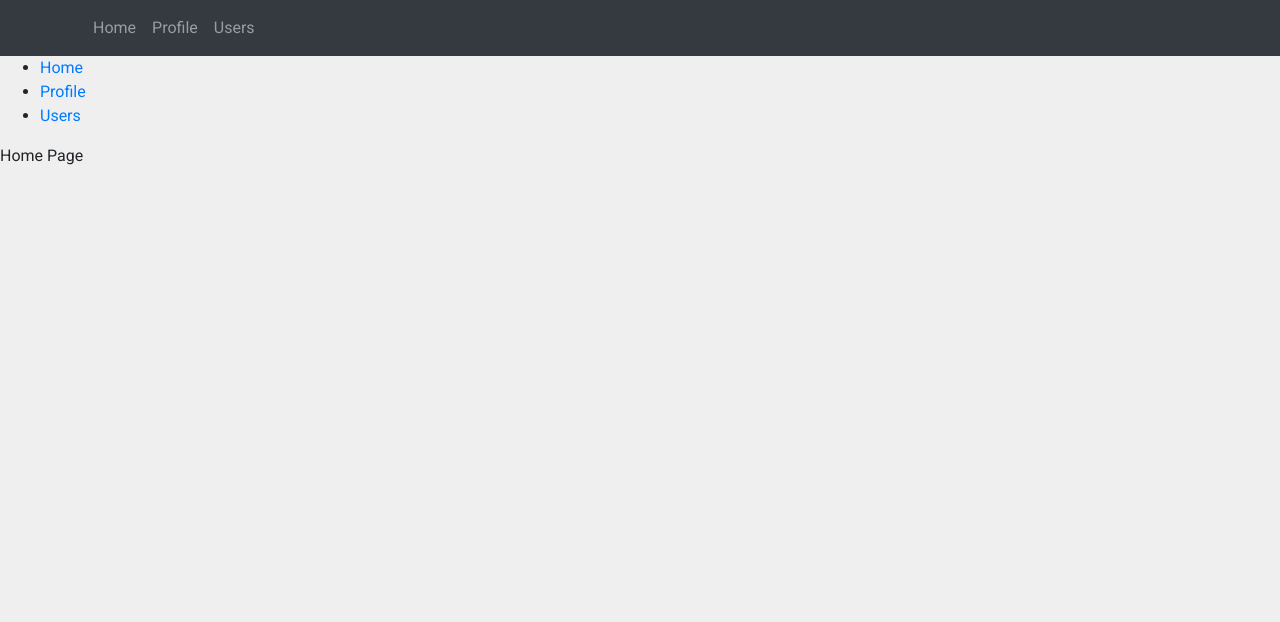
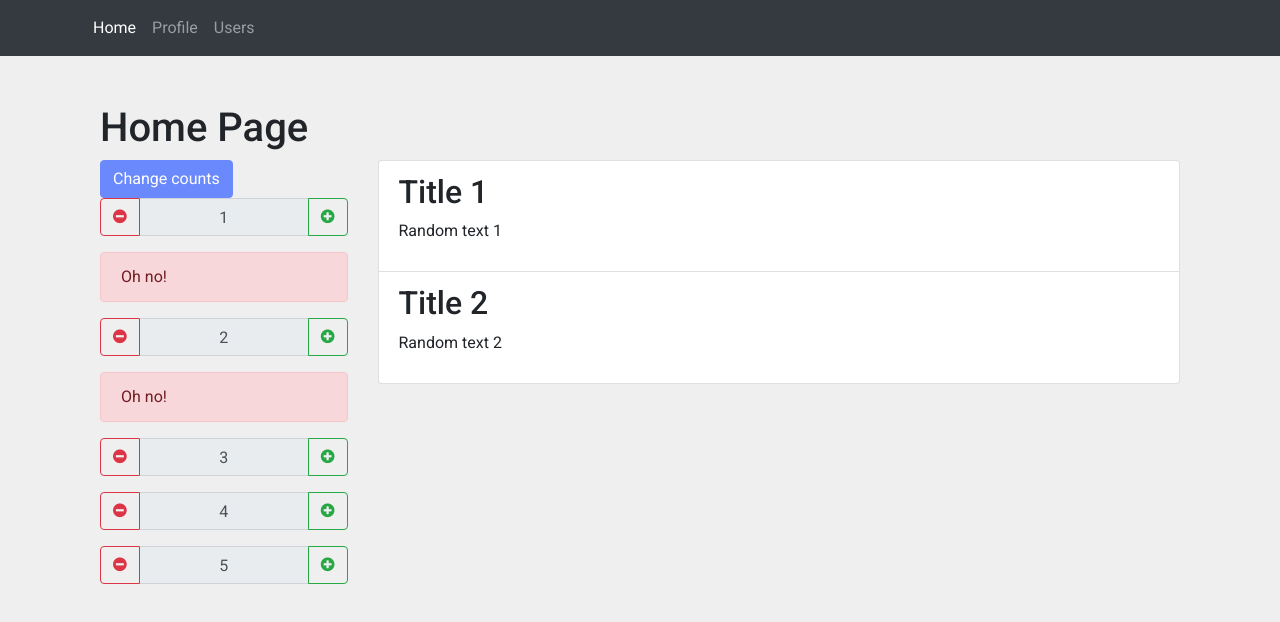
Before and after one commit to koko1313/react-spa-2020, a React (Create React App) app: page / in a window 1280 px wide. Shown: the top 622 px of the page. Built offline with nearby package versions, Linux system fonts and the light colour scheme.

Commit message:
added more components

```diff
--- a/src/App.js
+++ b/src/App.js
@@ -2,48 +2,49 @@ import React from 'react';
 import {
   BrowserRouter as Router,
   Switch,
-  Route,
-  Link
+  Route
 } from "react-router-dom";
 
 import Home from './pages/Home';
 import Profile from './pages/Profile';
 import Users from './pages/Users';
 import Navbar from './components/Navbar';
+import FunctionalComponent from './components/FunctionalComponent';
+
+const Layout = (props) => {
+  return (
+    <>
+      <Navbar />
+      <div className="container mt-5">
+        {props.children}
+      </div>
+    </>
+  );
+}
 
 function App() {
   return (
     <Router>
-      <Navbar />
-      <div>
-        <nav>
-          <ul>
-            <li>
-              <Link to="/">Home</Link>
-            </li>
-            <li>
-              <Link to="/profile">Profile</Link>
-            </li>
-            <li>
-              <Link to="/users">Users</Link>
-            </li>
-          </ul>
-        </nav>
+      {/* <FunctionalComponent count={1} step={2} />
+      <FunctionalComponent count={7} step={1} /> */}
 
-        {/* A <Switch> looks through its children <Route>s and
-            renders the first one that matches the current URL. */}
       <Switch>
         <Route path="/" exact>
+          <Layout>
             <Home />
+          </Layout>
         </Route>
         <Route path="/profile" exact>
+          <Layout>
             <Profile />
+          </Layout>
         </Route>
         <Route path="/users" exact>
+          <Layout>
             <Users />
+          </Layout>
         </Route>
       </Switch>
-      </div>
     </Router>
   );
 }
--- /dev/null
+++ b/src/components/FunctionalComponent.js
@@ -0,0 +1,35 @@
+import React, {useState, useEffect} from 'react';
+
+// силно препоръчително е да използваме Functional components, а не Class components
+const FunctionalComponent = (props) => {
+
+    // целта е компонента да разчита само на това, което получава от props, да няма вътре декларирани нови променливи и т.н.
+    // class компонентите се използват само когато искаме да наследяваме някакви базови компоненти
+    // https://reactjs.org/docs/typechecking-with-proptypes.html - деклариране на тип на параметър и дали е задължително, другия вариант е да използваме typescript (това е по-добрия вариант)
+
+    // деклариране на state във functional component, това се нарича hooks
+    // count - променлива, с начална стойност props.count
+    // setCount - функцията, която ще го модифицира
+    const [count, setCount] = useState(props.count);
+
+    useEffect(() => {
+        // извиква се само веднъж, когато се зареди компонента
+        console.log("mounted");
+
+        // извиква се само веднъж, когато се unmount-не компонента
+        return () => {
+            console.log("unmount");
+        }
+    }, []);
+
+    return (
+        <div>
+            <div>{count}</div>
+            <button onClick={() => {setCount(count + props.step)}} className="btn btn-primary">Increment</button>
+            <button onClick={() => {setCount(count - props.step)}} className="btn btn-primary">Decrement</button>
+        </div>
+    );
+
+}
+
+export default FunctionalComponent;
--- a/src/components/Navbar.js
+++ b/src/components/Navbar.js
@@ -7,6 +7,9 @@ import {
   NavItem,
   NavLink,
 } from 'reactstrap';
+
+// за да не ни се презарежда страницата
+import {NavLink as RRNavLink} from 'react-router-dom';
 
 const HeaderNavbar = (props) => {
   const [isOpen, setIsOpen] = useState(false);
@@ -20,13 +23,13 @@ const HeaderNavbar = (props) => {
             <Collapse isOpen={isOpen} navbar>
             <Nav className="mr-auto" navbar>
                 <NavItem>
-                    <NavLink href="/">Home</NavLink>
+                    <NavLink tag={RRNavLink} exact to="/" activeClassName="active">Home</NavLink>
                 </NavItem>
                 <NavItem>
-                    <NavLink href="/profile">Profile</NavLink>
+                    <NavLink tag={RRNavLink} exact to="/profile" activeClassName="active">Profile</NavLink>
                 </NavItem>
                 <NavItem>
-                    <NavLink href="/users">Users</NavLink>
+                    <NavLink tag={RRNavLink} to="/users" activeClassName="active">Users</NavLink>
                 </NavItem>
             </Nav>
             </Collapse>
--- /dev/null
+++ b/src/components/QuantityInput.js
@@ -0,0 +1,55 @@
+import React, { useState } from 'react';
+
+const QuantityInput = (props) => {
+
+    const [count, setCount] = useState(props.count);
+
+    const increment = () => {
+        setCount(count + 1);
+    }
+
+    const decrement = () => {
+        setCount(count - 1);
+    }
+
+    const getQuantityMessage = (count) => {
+        if(count > 7) {
+            return (
+                <div className="alert alert-success">
+                    All good!
+                </div>
+            );
+        }
+
+        if(count < 3) {
+            return (
+                <div className="alert alert-danger">
+                    Oh no!
+                </div>
+            );
+        }
+
+        return null;
+    }
+
+    return (
+        <div>
+            <div className="input-group mb-3">
+                <div className="input-group-prepend">
+                    <button className="btn btn-outline-danger" type="button" onClick={decrement}><i className="fa fa-minus-circle"></i></button>
+                </div>
+
+                <input readOnly type="text" className="form-control text-center" value={count} />
+
+                <div className="input-group-append">
+                    <button className="btn btn-outline-success" type="button" onClick={increment}><i className="fa fa-plus-circle"></i></button>
+                </div>
+            </div>
+
+            {getQuantityMessage(count)}
+        </div>
+    );
+
+}
+
+export default QuantityInput;
--- a/src/pages/Home.js
+++ b/src/pages/Home.js
@@ -1,10 +1,72 @@
 import React from 'react';
+import QuantityInput from '../components/QuantityInput';
 
 class Home extends React.Component {
 
+    constructor(props) {
+        super(props);
+        this.state = {
+            counts: [1, 2, 3, 4, 5],
+            elements: [
+                {
+                    title: "Title 1",
+                    text: "Random text 1",
+                },
+                {
+                    title: "Title 2",
+                    text: "Random text 2",
+                },
+            ],
+        }
+    }
+
+    getQuantityInputs = () => {
+        const counts = this.state.counts;
+
+        const inputs = counts.map((element) => {
+            return <QuantityInput key={element} count={element} />
+        });
+
+        return inputs;
+    }
+
+    changeCounts = () => {
+        this.setState({
+            counts: [7, 2],
+        });
+    }
+
+    getListItems = () => {
+        const inputs = this.state.elements.map((item, index) => {
+            return (
+                <li key={index} className="list-group-item">
+                    <h2>{item.title}</h2>
+                    <p>{item.text}</p>
+                </li>
+            );
+        });
+
+        return inputs;
+    }
+
     render() {
-        return <div>
-            Home Page
+        return <div className="container">
+            <div className="row">
+                <div className="col-md">
+                    <h1>Home Page</h1>
+                </div>
+            </div>
+            <div className="row">
+                <div className="col-md-3">
+                    <button className="btn btn-primary" onClick={this.changeCounts}>Change counts</button>
+                    {this.getQuantityInputs()}
+                </div>
+                <div className="col-md">
+                    <ul className="list-group">
+                        {this.getListItems()}
+                    </ul>
+                </div>
+            </div>
         </div>
     }
 
```
Lines whose indentation alone changed are shown as unchanged.
